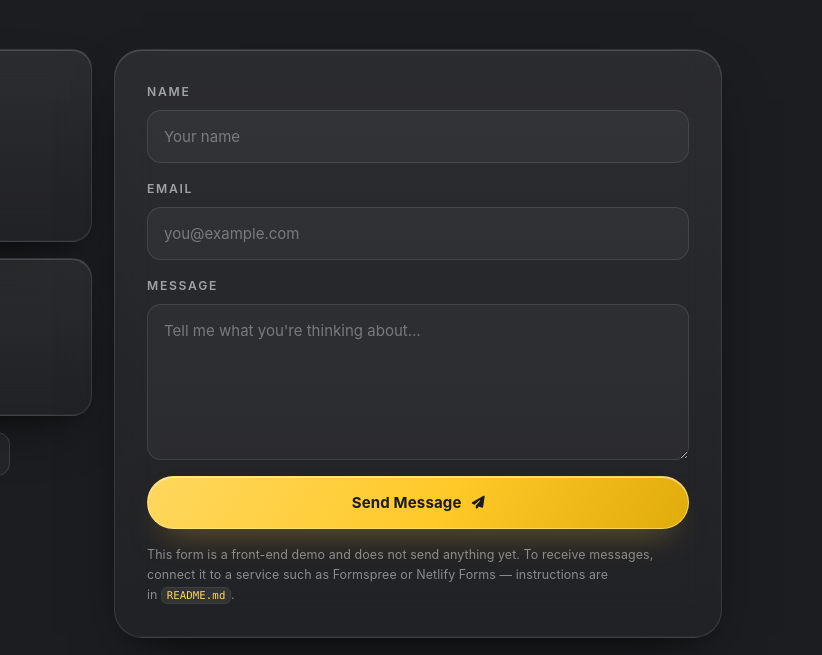
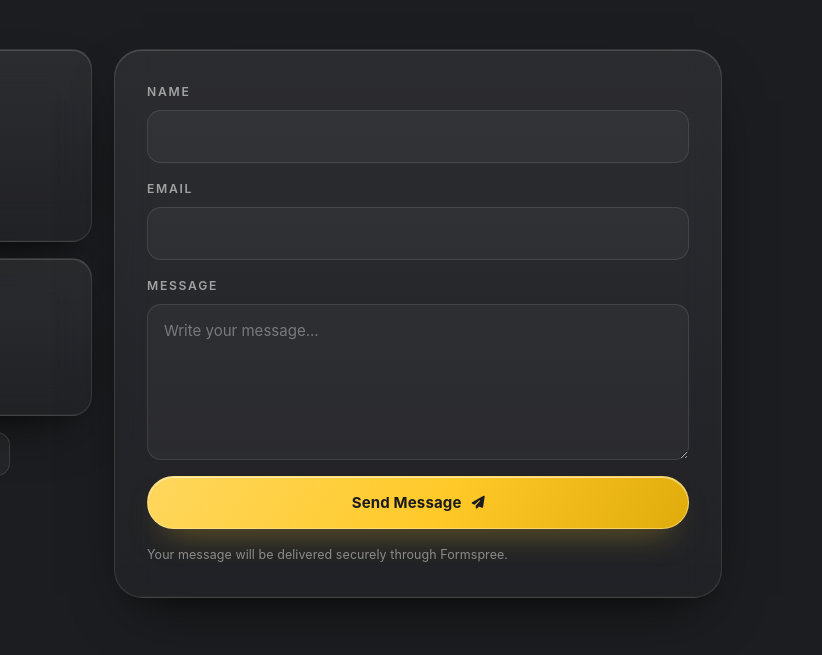
Before and after one commit to bijoyahmed69bijoy-rgb/Portfolio-, a plain HTML site: page index.html in a window 1280 px wide. Shown: the part 4928-5583 px from the top of the page, 458-1280 px from the left. Drawn offline with Linux system fonts and the light colour scheme.

Commit message:
Connect working Formspree contact form

```diff
--- a/index.html
+++ b/index.html
@@ -415,28 +415,58 @@
             </div>
           </div>
 
-          <form class="glass contact__form reveal" id="contactForm" novalidate>
+
+<form
+  class="glass contact__form reveal"
+  id="contactForm"
+  action="https://formspree.io/f/myewegdj"
+  method="POST"
+>
   <div class="field">
     <label for="name">Name</label>
-              <input id="name" name="name" type="text" autocomplete="name" placeholder="Your name" required />
+    <input
+      id="name"
+      name="name"
+      type="text"
+      autocomplete="name"
+      required
+    >
   </div>
+
   <div class="field">
     <label for="email">Email</label>
-              <input id="email" name="email" type="email" autocomplete="email" placeholder="you@example.com" required />
+    <input
+      id="email"
+      name="email"
+      type="email"
+      autocomplete="email"
+      required
+    >
   </div>
+
   <div class="field">
     <label for="message">Message</label>
-              <textarea id="message" name="message" rows="5" placeholder="Tell me what you're thinking about…" required></textarea>
+    <textarea
+      id="message"
+      name="message"
+      rows="5"
+      placeholder="Write your message..."
+      required
+    ></textarea>
   </div>
+
   <button class="btn btn--primary btn--block" type="submit">
-              Send Message <i class="fa-solid fa-paper-plane" aria-hidden="true"></i>
+    Send Message
+    <i class="fa-solid fa-paper-plane" aria-hidden="true"></i>
   </button>
-            <p class="form-status" id="formStatus" role="status" aria-live="polite"></p>
+
+  <p class="form-status" id="formStatus" role="status"></p>
+
   <p class="form-hint">
-              This form is a front-end demo and does not send anything yet. To receive messages, connect it to a
-              service such as Formspree or Netlify Forms — instructions are in <code>README.md</code>.
+    Your message will be delivered securely through Formspree.
   </p>
 </form>
+
         </div>
       </div>
     </section>
--- a/script.js
+++ b/script.js
@@ -205,38 +205,41 @@
   /* ----------------------------------------------------------------------
      6. Contact form — honest, no fake sending
      ---------------------------------------------------------------------- */
+
 var form = $("#contactForm");
 var status = $("#formStatus");
 
 if (form && status) {
   form.addEventListener("submit", function (e) {
-      e.preventDefault();
-
     var name = form.elements.name;
     var email = form.elements.email;
     var message = form.elements.message;
 
     status.classList.remove("is-error");
 
-      if (!name.value.trim() || !email.value.trim() || !message.value.trim()) {
-        status.textContent = "Please fill in your name, email and message.";
+    if (
+      !name.value.trim() ||
+      !email.value.trim() ||
+      !message.value.trim()
+    ) {
+      e.preventDefault();
+      status.textContent = "Please fill in all fields.";
       status.classList.add("is-visible", "is-error");
       return;
     }
 
     if (!/^[^\s@]+@[^\s@]+\.[^\s@]+$/.test(email.value.trim())) {
-        status.textContent = "That email address doesn't look right — please check it.";
+      e.preventDefault();
+      status.textContent = "Please enter a valid email address.";
       status.classList.add("is-visible", "is-error");
       return;
     }
 
-      status.textContent =
-        "Thanks for writing! This form is a front-end demo, so nothing was sent. " +
-        "Connect it to a form service (see README.md) or reach me through the social links.";
+    status.textContent = "Sending your message...";
     status.classList.add("is-visible");
-      form.reset();
   });
 }
+
 
   /* ----------------------------------------------------------------------
      7. Anchor links: close menu, respect sticky nav offset
```
Lines whose indentation alone changed are shown as unchanged.
